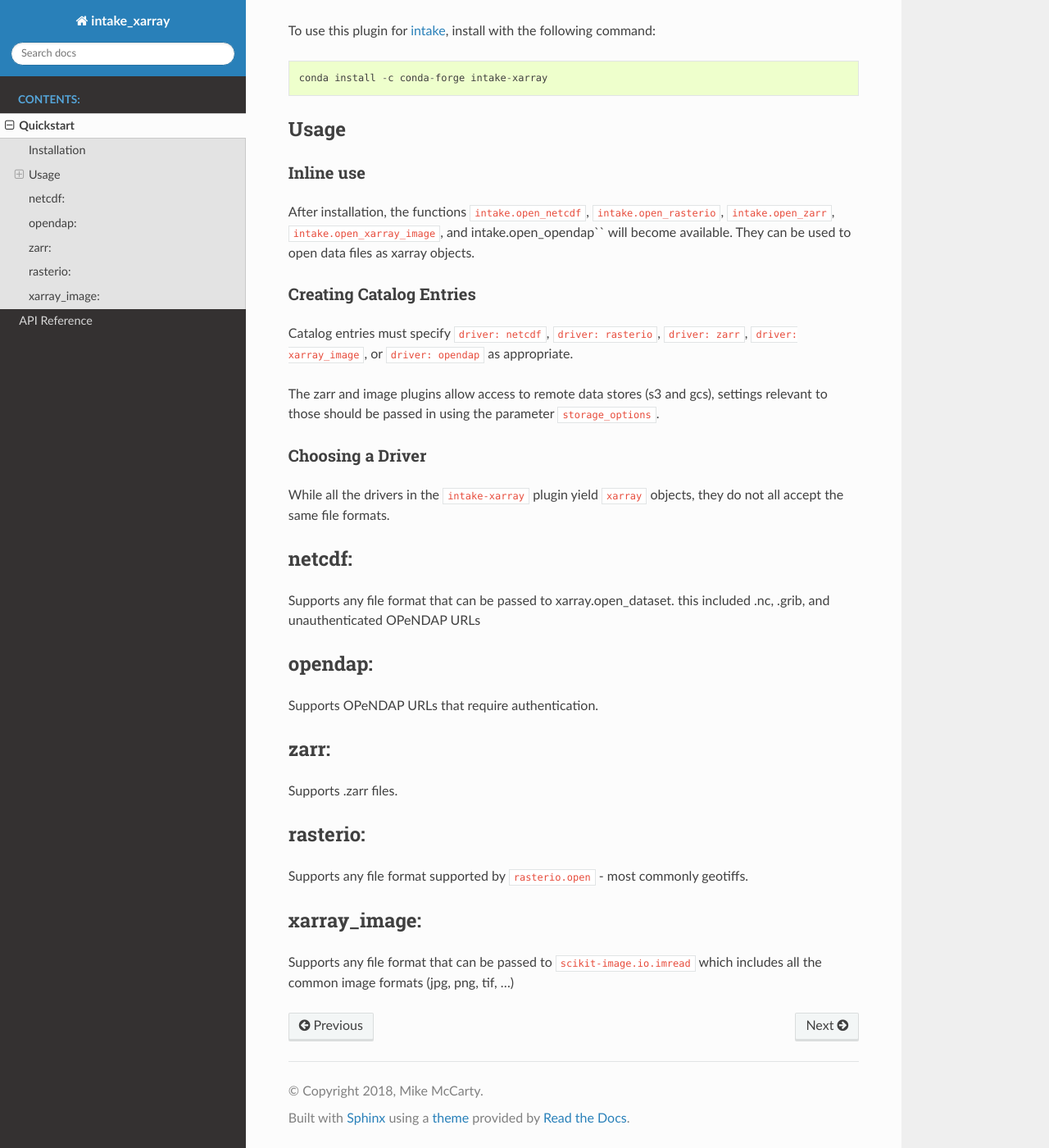
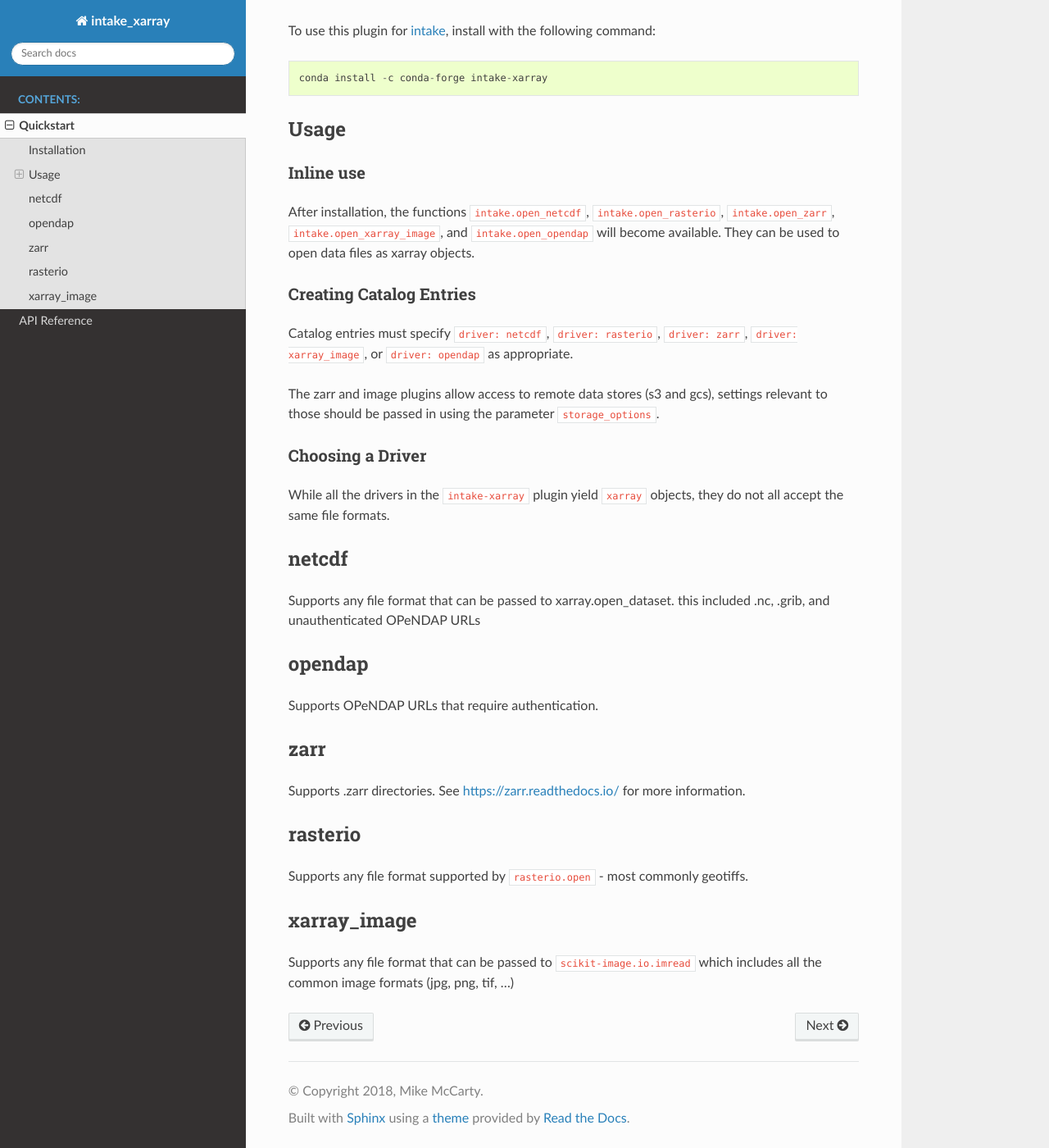
Before and after one commit to intake/intake-xarray, a Sphinx documentation site: the page built from docs/source/quickstart.rst, in a window 1280 px wide and 1400 px high, scrolled down 239 px. Shown: the whole window at 82% size. Built offline with Sphinx 7.4.7 and the Read the Docs theme 2.0.0, drawn with Linux system fonts in a browser that asks for light colours; the version number could not be read and is left out.

Commit message:
Fixing up wording

```diff
--- a/docs/source/quickstart.rst
+++ b/docs/source/quickstart.rst
@@ -24,7 +24,7 @@ Inline use
 
 After installation, the functions ``intake.open_netcdf``,
 ``intake.open_rasterio``, ``intake.open_zarr``,
-``intake.open_xarray_image``, and intake.open_opendap`` will become available.
+``intake.open_xarray_image``, and ``intake.open_opendap`` will become available.
 They can be used to open data files as xarray objects.
 
 
@@ -48,30 +48,31 @@ While all the drivers in the ``intake-xarray`` plugin yield ``xarray``
 objects, they do not all accept the same file formats.
 
 
-netcdf:
--------
+netcdf
+------
 
 Supports any file format that can be passed to xarray.open_dataset. this
 included .nc, .grib, and unauthenticated OPeNDAP URLs
 
-opendap:
---------
+opendap
+-------
 
 Supports OPeNDAP URLs that require authentication.
 
-zarr:
+zarr
 -----
 
-Supports .zarr files.
+Supports .zarr directories. See https://zarr.readthedocs.io/ for more
+information.
 
-rasterio:
----------
+rasterio
+--------
 
 Supports any file format supported by ``rasterio.open`` - most commonly
 geotiffs.
 
-xarray_image:
--------------
+xarray_image
+------------
 
 Supports any file format that can be passed to ``scikit-image.io.imread``
 which includes all the common image formats (jpg, png, tif, ...)
```
